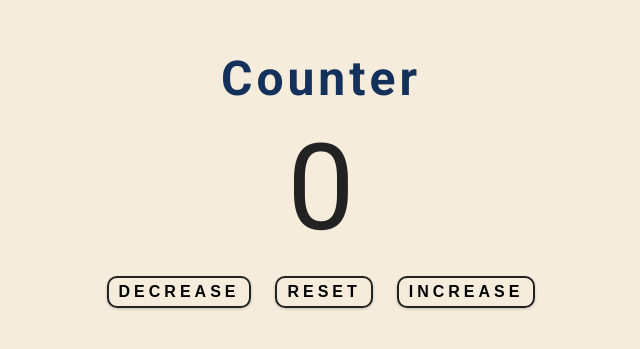
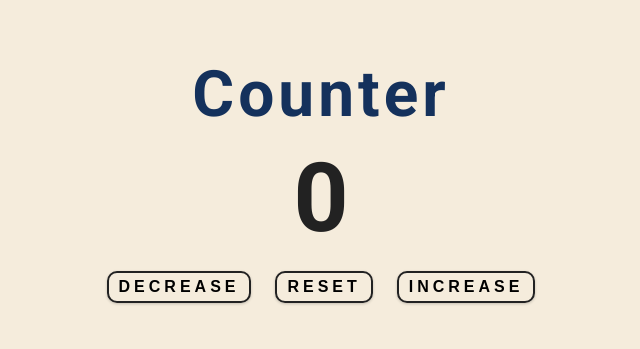
Before and after one commit to diegovianaf/js-counter, a plain HTML site: page index.html in a window 1280 px wide. Shown: the part 217-566 px from the top of the page, without its empty margins (319-959 px from the left). Drawn offline with Linux system fonts and the light colour scheme.

Commit message:
Update style.css

```diff
--- a/style.css
+++ b/style.css
@@ -32,7 +32,8 @@ div {
 }
 
 h1 {
-  font-size: 48px;
+  font-size: 64px;
+  font-weight: 700;
   letter-spacing: var(--letter-spacing);
 }
 
@@ -42,7 +43,8 @@ h1 {
 }
 
 .container #value {
-  font-size: 120px;
+  font-size: 96px;
+  font-weight: 600;
   padding: 10px;
   color: rgb(34, 34, 34);
 }
```
